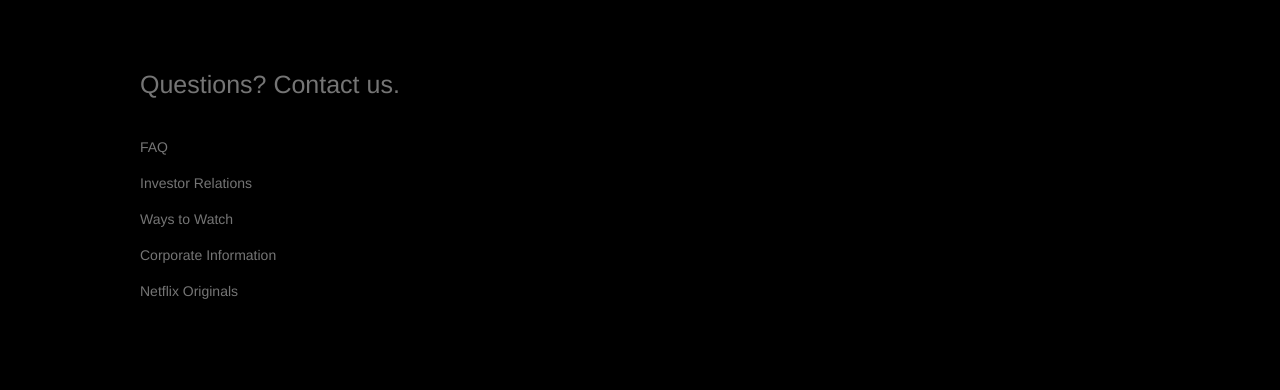
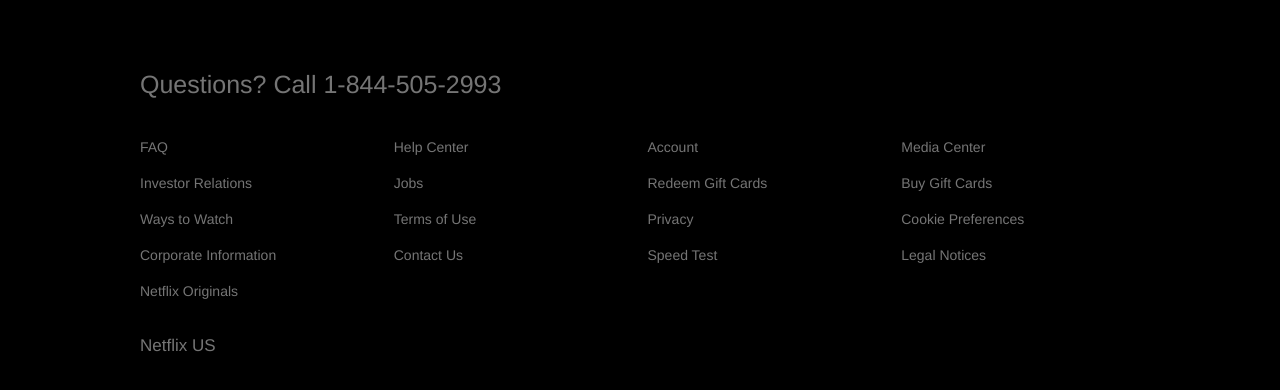
Before and after one commit to pickles135/netflix-clone, a React (Create React App) app: page / in a window 1280 px wide. Shown: the part 1262-1652 px from the top of the page. Built offline with nearby package versions, Linux system fonts and the light colour scheme; the HTML template or start-up script is replaced by a standard one.

Commit message:
changes Title and adds all the links needed for Footer

```diff
--- a/src/containers/footer.js
+++ b/src/containers/footer.js
@@ -4,7 +4,7 @@
 export function FooterContainer () {
     return (
         <Footer>
-            <Footer.Title>Questions? Contact us.</Footer.Title>
+            <Footer.Title>Questions? Call 1-844-505-2993</Footer.Title>
             <Footer.Break />
             <Footer.Row>
                 <Footer.Column>
@@ -16,9 +16,28 @@
                 </Footer.Column>
 
                 <Footer.Column>
+                    <Footer.Link href="#">Help Center</Footer.Link>
+                    <Footer.Link href="#">Jobs</Footer.Link>
+                    <Footer.Link href="#">Terms of Use</Footer.Link>
+                    <Footer.Link href="#">Contact Us</Footer.Link>
+                </Footer.Column>
 
+                <Footer.Column>
+                    <Footer.Link href="#">Account</Footer.Link>
+                    <Footer.Link href="#">Redeem Gift Cards</Footer.Link>
+                    <Footer.Link href="#">Privacy</Footer.Link>
+                    <Footer.Link href="#">Speed Test</Footer.Link>
+                </Footer.Column>
+
+                <Footer.Column>
+                    <Footer.Link href="#">Media Center</Footer.Link>
+                    <Footer.Link href="#">Buy Gift Cards</Footer.Link>
+                    <Footer.Link href="#">Cookie Preferences</Footer.Link>
+                    <Footer.Link href="#">Legal Notices</Footer.Link>
                 </Footer.Column>
             </Footer.Row>
+            <Footer.Break />
+            <Footer.Text>Netflix US</Footer.Text>
         </Footer>
     )
 }
```
